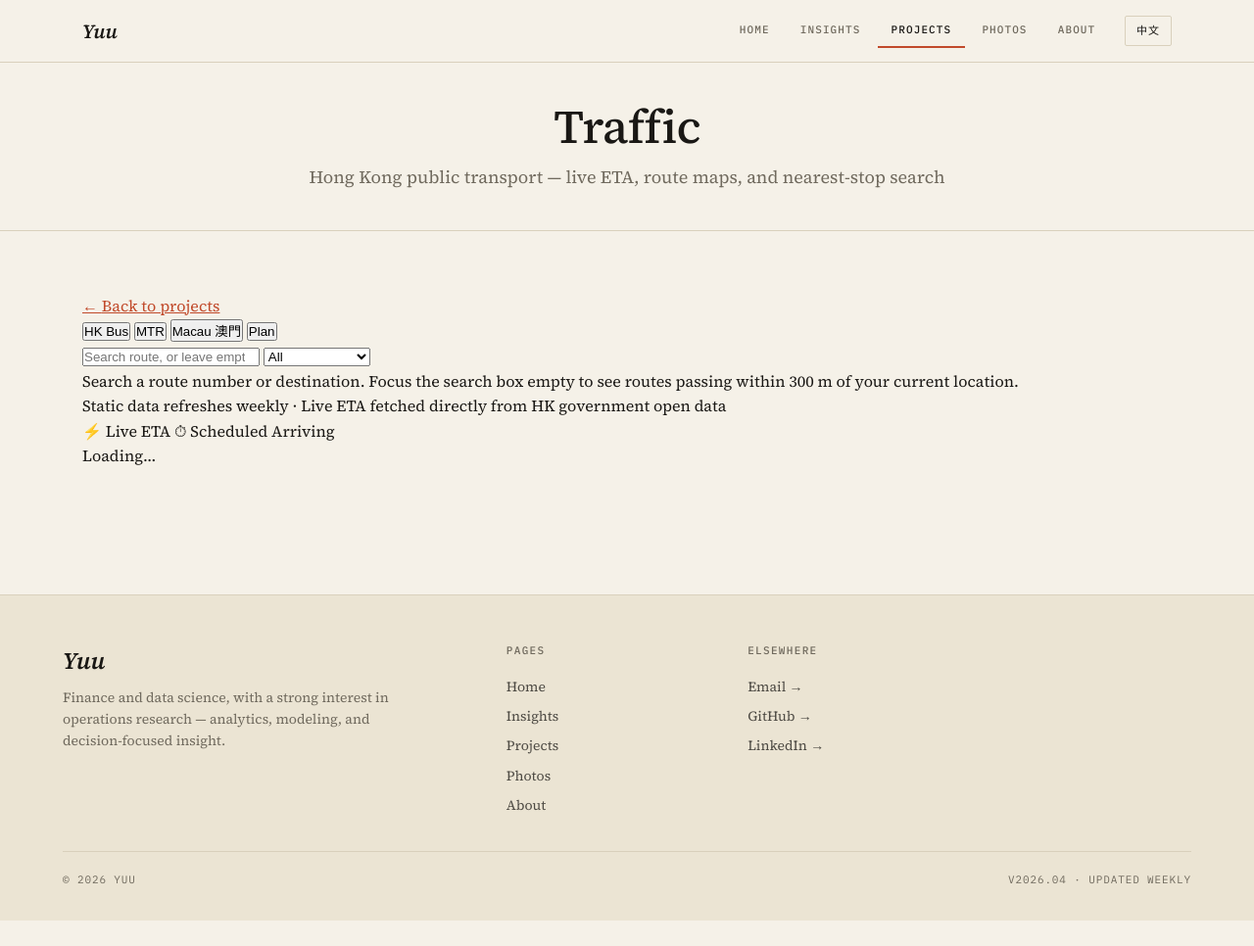
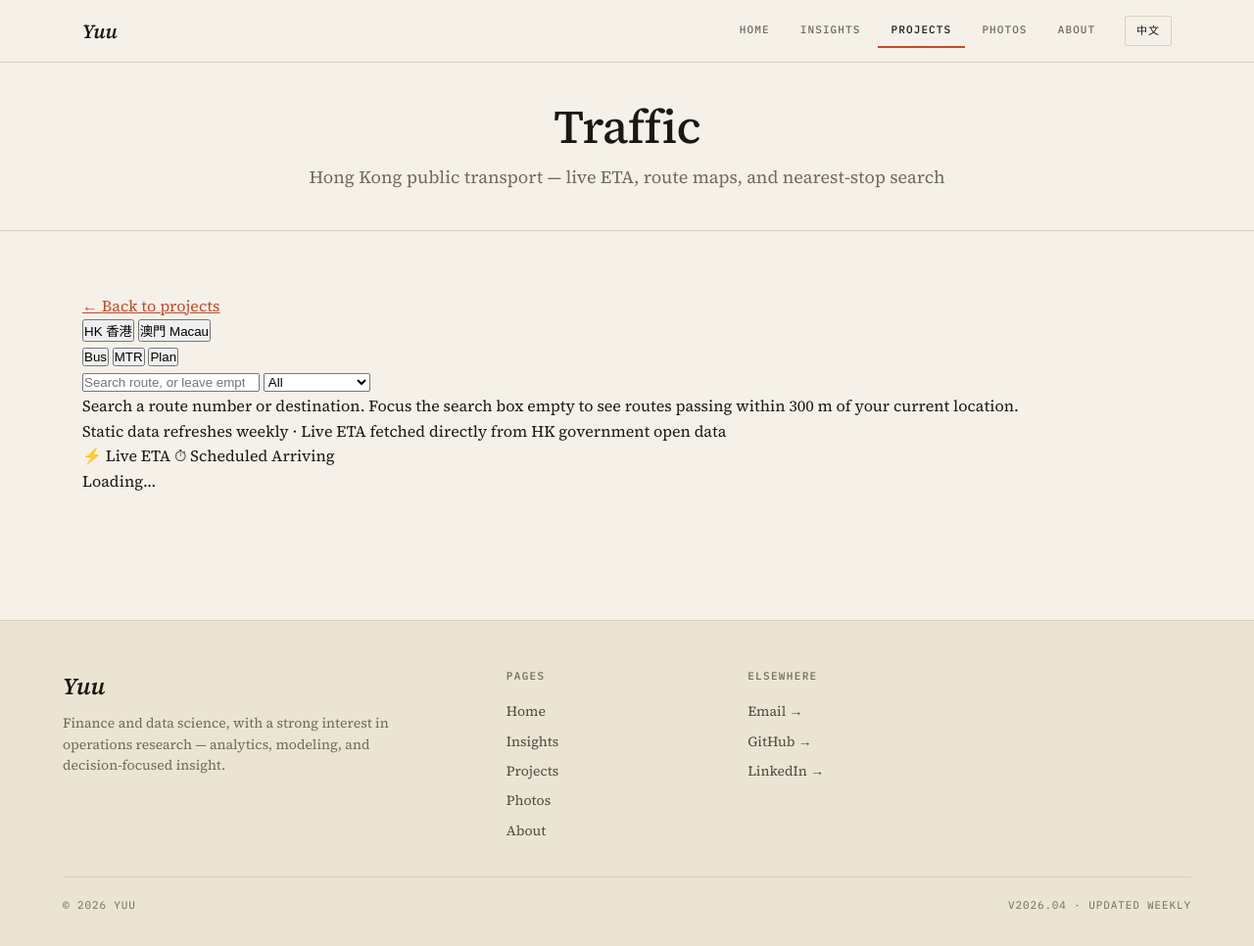
Before and after one commit to yutsang/yutsang.github.io, a Jekyll site: the page projects/traffic/index.html, which Jekyll copies as it is, in a window 1280 px wide and 966 px high. Shown: the whole window at 98% size. Built offline with Jekyll 4.4.1, drawn with Linux system fonts in a browser that asks for light colours.

Commit message:
publish: bump yuutraffic asset version to 20260503064833-17e1aedb

```diff
--- a/projects/traffic/index.html
+++ b/projects/traffic/index.html
@@ -30,7 +30,7 @@
           integrity="sha256-p4NxAoJBhIIN+hmNHrzRCf9tD/miZyoHS5obTRR9BMY="
           crossorigin>
     <!-- Cache-bust: rewritten by yuutraffic's publish.sh on every deploy. -->
-    <link rel="stylesheet" href="/yuutraffic/style.css?v=20260503063300-17ace0f1">
+    <link rel="stylesheet" href="/yuutraffic/style.css?v=20260503064833-17e1aedb">
 
     <!-- Tell the widget where to fetch its data bundles from. -->
     <script>window.YUU_DATA_BASE = "/yuutraffic/data";</script>
@@ -64,11 +64,17 @@
     <div class="main-content">
         <div class="yuu-back-row">
             <a href="/projects/" class="yuu-back-link">← <span data-lang="en">Back to projects</span><span data-lang="zh">返回專案</span></a>
+            <div class="yuu-region-switch" role="tablist" aria-label="Region">
+                <button type="button" class="yuu-region active" data-region="hk" role="tab" aria-selected="true">HK 香港</button>
+                <button type="button" class="yuu-region"        data-region="mo" role="tab" aria-selected="false">澳門 Macau</button>
+            </div>
             <div class="yuu-mode-tabs" role="tablist">
-                <button type="button" class="yuu-tab active" data-tab="bus"   role="tab" aria-selected="true">HK Bus</button>
-                <button type="button" class="yuu-tab"        data-tab="mtr"   role="tab" aria-selected="false">MTR</button>
-                <button type="button" class="yuu-tab"        data-tab="momap" role="tab" aria-selected="false">Macau 澳門</button>
-                <button type="button" class="yuu-tab"        data-tab="plan"  role="tab" aria-selected="false">Plan</button>
+                <button type="button" class="yuu-tab active" data-tab="bus"     data-region="hk"  role="tab" aria-selected="true">Bus</button>
+                <button type="button" class="yuu-tab"        data-tab="mtr"     data-region="hk"  role="tab" aria-selected="false">MTR</button>
+                <button type="button" class="yuu-tab"        data-tab="mobus"   data-region="mo"  role="tab" aria-selected="false" hidden>MOBus</button>
+                <button type="button" class="yuu-tab"        data-tab="lrt"     data-region="mo"  role="tab" aria-selected="false" hidden>輕軌 LRT</button>
+                <button type="button" class="yuu-tab"        data-tab="shuttle" data-region="mo"  role="tab" aria-selected="false" hidden>財車 Shuttle</button>
+                <button type="button" class="yuu-tab"        data-tab="plan"    data-region="any" role="tab" aria-selected="false">Plan</button>
             </div>
         </div>
 
@@ -106,18 +112,6 @@
                         <span class="yuu-eta-time yuu-scheduled">⏱ Scheduled</span>
                         <span class="yuu-eta-time yuu-arriving">Arriving</span>
                     </p>
-                </section>
-
-                <section id="yuu-momap-view" class="yuu-momap-view" hidden>
-                    <div class="yuu-momap-filters" role="group" aria-label="Layers">
-                        <label class="yuu-momap-chk"><input type="checkbox" data-layer="MOB"  checked> MOBus</label>
-                        <label class="yuu-momap-chk"><input type="checkbox" data-layer="LRT"  checked> 輕軌 LRT</label>
-                        <label class="yuu-momap-chk"><input type="checkbox" data-layer="MOSC" checked> 財車 Shuttle</label>
-                        <label class="yuu-momap-chk yuu-momap-chk-routes"><input type="checkbox" data-toggle="lines"> Show routes</label>
-                        <span class="yuu-momap-hint">Tap a stop to see what serves it. Zoom in for more.</span>
-                    </div>
-                    <div id="yuu-momap" class="yuu-momap" aria-label="Macau network map"></div>
-                    <div id="yuu-momap-detail" class="yuu-momap-detail" hidden></div>
                 </section>
 
                 <section id="yuu-mtr-view" class="yuu-mtr-view" hidden>
@@ -242,7 +236,7 @@
     <script src="https://unpkg.com/leaflet@1.9.4/dist/leaflet.js"
             integrity="sha256-20nQCchB9co0qIjJZRGuk2/Z9VM+kNiyxNV1lvTlZBo="
             crossorigin defer></script>
-    <script src="/yuutraffic/app.js?v=20260503063300-17ace0f1" defer></script>
+    <script src="/yuutraffic/app.js?v=20260503064833-17e1aedb" defer></script>
     <script src="/js/site-config.js"></script>
     <script src="/js/site-ui.js?v=2"></script>
 </body>
```
